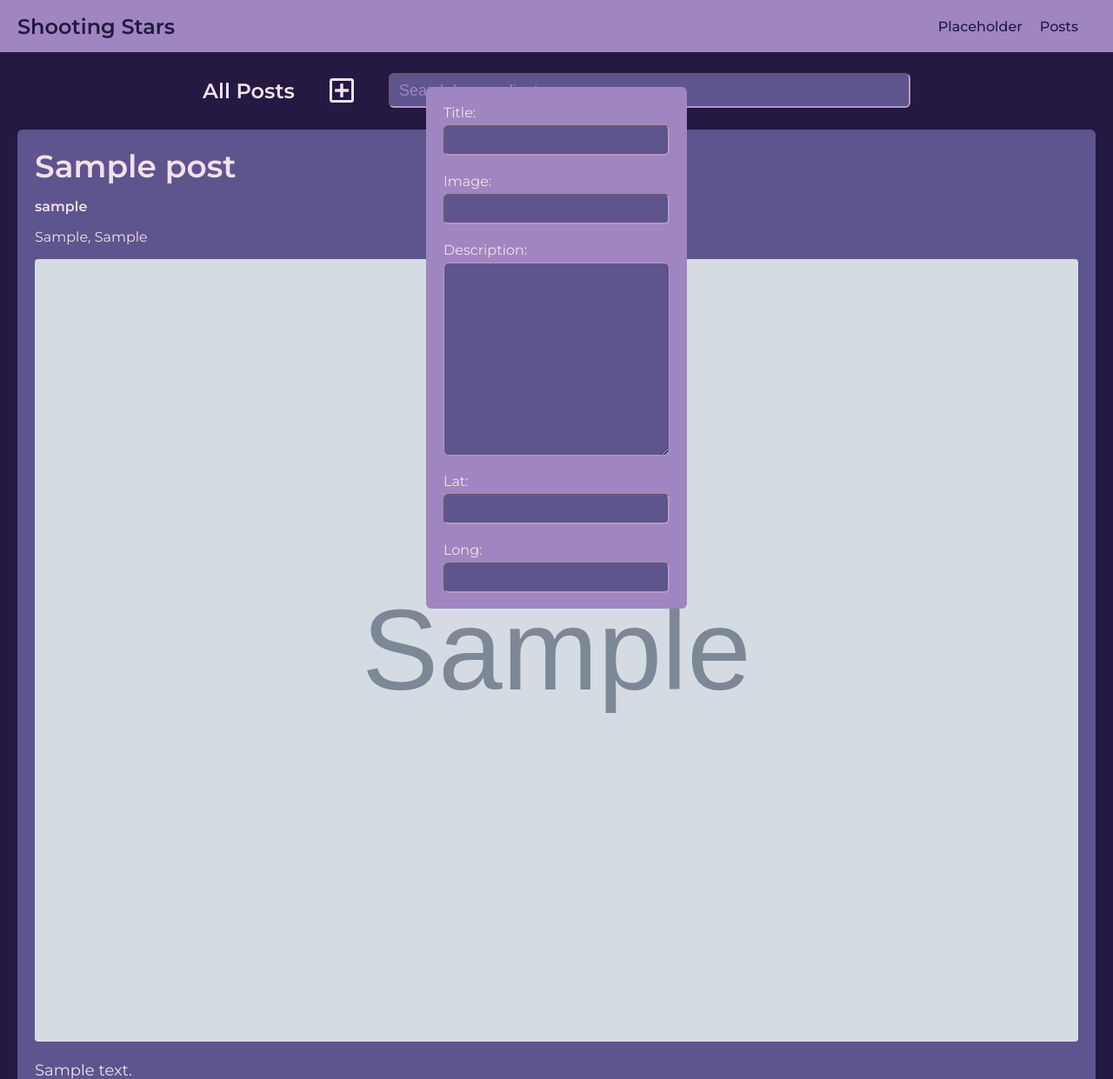
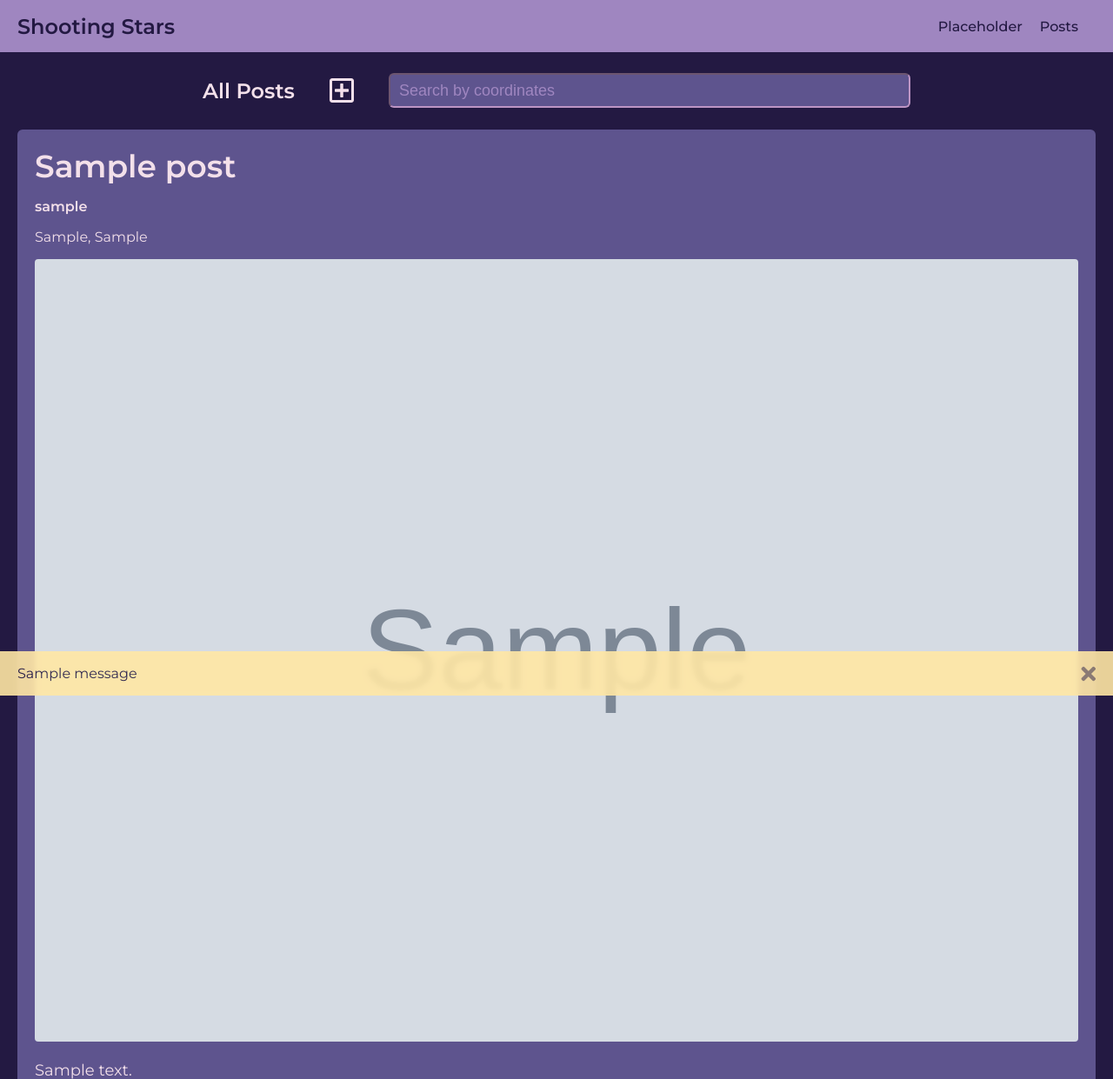
Before and after one commit to bryancurtis3/shooting_stars, a Django app: page /posts/ in a window 1280 px wide. Shown: the top 1241 px of the page at 87% size. Run offline with Django 3.2, Linux system fonts and the light colour scheme; tables that the repository leaves empty hold one stand-in row (values such as "Sample post"); grey boxes marked "Sample" are stand-in pictures; one stand-in notice (Sample message) is shown; style sheets or scripts are compiled from the project's sources; some libraries are stand-ins or nearby versions.

Commit message:
adds post delete, delete confirmation messages, and some styling updates

```diff
--- a/main_app/static/scripts/posts.js
+++ b/main_app/static/scripts/posts.js
@@ -6,3 +6,7 @@ const more = function more() {
 const modal = function modal() {
     $(".modal").toggle();
 }
+
+const message = function message() {
+    $(".message").hide();
+}
--- a/main_app/static/styles/main.scss
+++ b/main_app/static/styles/main.scss
@@ -70,6 +70,7 @@ nav {
     }
 }
 
+// Generalized text input styling
 input, textarea {
     padding: 10px;
     font-size: 18px;
@@ -82,3 +83,64 @@ input, textarea {
         color: $med;
     }
 }
+
+// Generalized button styling
+button, .button {
+    display: inline-block;
+    font-weight: 400;
+    line-height: 1.5;
+    color: $dark;
+    text-align: center;
+    text-decoration: none;
+    vertical-align: middle;
+    cursor: pointer;
+    -webkit-user-select: none;
+    -moz-user-select: none;
+    user-select: none;
+    background-color: $med;
+    border: 1px solid transparent;
+    padding: 0.375rem 0.75rem;
+    font-size: 1rem;
+    border-radius: 0.25rem;
+    transition: .1s ease-in-out;
+
+    &:hover {
+        background-color: scale-color($med, $lightness: +15%);
+    }
+}
+
+
+.modal {
+    height: 200px;
+    width: 50%;
+    min-width: 375px;
+    position: fixed;
+    top: 50vh;
+    left: 50vw;
+    margin-top: -100px;
+    margin-left: -25%;
+
+    display: grid;
+    display: none;
+    gap: 20px;
+    justify-self: center;
+
+    padding: 20px;
+    border-radius: 6px;
+    background-color: $med;
+    z-index: 11;
+
+    p {
+        display: grid;
+        gap: 5px;
+        margin: 0;
+
+        input, textarea {
+            padding: 5px;
+        }
+
+        textarea {
+            max-width: 100%;
+        }
+    }
+}
--- a/main_app/static/styles/posts.scss
+++ b/main_app/static/styles/posts.scss
@@ -95,15 +95,19 @@ main {
 
 .modal {
     height: 600px;
-    width: 300px;
-    display: grid;
-    gap: 20px;
+    width: 50%;
+    min-width: 375px;
     position: fixed;
-    justify-self: center;
     top: 50vh;
     left: 50vw;
     margin-top: -300px;
-    margin-left: -150px;
+    margin-left: -25%;
+
+    display: grid;
+    display: none;
+    gap: 20px;
+    justify-self: center;
+
     padding: 20px;
     border-radius: 6px;
     background-color: $med;
@@ -119,8 +123,36 @@ main {
         }
 
         textarea {
-            max-width: 260px;
+            max-width: 100%;
         }
     }
+}
 
+.message {
+    padding: 0 20px;
+    display: flex;
+    justify-content: space-between;
+    position: fixed;
+    bottom: 0px;
+    left: 0px;
+    width: 100%;
+    z-index: 11;
+    border-radius: 0px;
+    background-color: #ffe7a4;
+    color: $dark;
+    opacity: .9;
+    backdrop-filter: blur(3px);
+
+    .fas {
+        font-size: 24px;
+        color: $dark;
+        align-self: center;
+        opacity: .5;
+        cursor: pointer;
+        transition: .1s ease-in-out;
+
+        &:hover {
+            opacity: 1;
+        }
+    }
 }
--- a/main_app/templates/post_create.html
+++ b/main_app/templates/post_create.html
@@ -11,7 +11,7 @@
     <form method="post">
         {% csrf_token %}
 
-        {{from.errors}}
+        {{form.errors}}
 
         {{form.as_p}}
 
--- a/main_app/templates/posts.html
+++ b/main_app/templates/posts.html
@@ -57,8 +57,21 @@
 {% endfor %}
 </section>
 
-<section class="modal">
+<form class="modal" action="{% url 'post_create' %}" method="POST">
+    {% csrf_token %}
     {{form.as_p}}
-</section>
+    <input type="button" value="Submit"></input>
+</form>
+
+
+
+{% if messages %}
+    {% for message in messages %}
+        <section class="message">
+            <p>{{message}}</p>
+            <i class="fas fa-times" onClick="message()"></i>
+        </section>
+    {% endfor %}
+{% endif %}
 
 {% endblock content %}
--- a/main_app/urls.py
+++ b/main_app/urls.py
@@ -6,4 +6,5 @@ urlpatterns = [
     path('posts/', views.Posts.as_view(), name="posts"),
     path('posts/<int:pk>', views.PostDetail.as_view(), name="post_detail"),
     path('posts/new', views.PostCreate.as_view(), name="post_create"),
+    path('posts/<int:pk>/delete', views.PostDelete.as_view(), name="post_delete"),
 ]
--- a/main_app/views.py
+++ b/main_app/views.py
@@ -8,8 +8,10 @@ from django.urls import reverse
 from django.views import View
 from django.views.generic.base import TemplateView
 from django.views.generic.detail import DetailView
-from django.views.generic.edit import CreateView
+from django.views.generic.edit import CreateView, DeleteView
 
+# from django.http import request
+from django.contrib import messages
 from django.forms import ModelForm, TextInput
 
 
@@ -55,3 +57,11 @@ class PostCreateForm(ModelForm):
         widgets = {
             'title': TextInput(attrs={'class': 'myfieldclass'}),
         }
+
+class PostDelete(DeleteView):
+    model = Post
+    success_url = "/posts/"
+
+    def get_success_url(self):
+        messages.success(self.request, 'Post successfully deleted.')
+        return reverse('posts')
--- a/shooting_stars/settings.py
+++ b/shooting_stars/settings.py
@@ -135,3 +135,5 @@ STATIC_ROOT = BASE_DIR / 'static'
 SASS_PROCESSOR_ROOT = STATIC_ROOT
 
 STATIC_URL = '/static/'
+
+MESSAGE_STORAGE = 'django.contrib.messages.storage.session.SessionStorage'
```
Also changed, not shown: main_app/static/styles/post_detail.scss (+31 -4 lines), main_app/templates/post_detail.html (+16 -2 lines), static/styles/main.css (+47 -0 lines), static/styles/post_detail.css (+19 -4 lines), static/styles/posts.css (+32 -6 lines).
